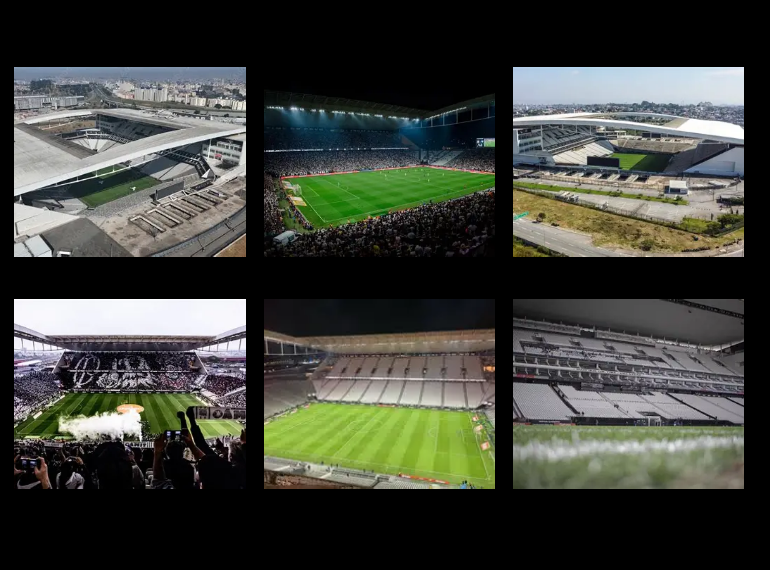
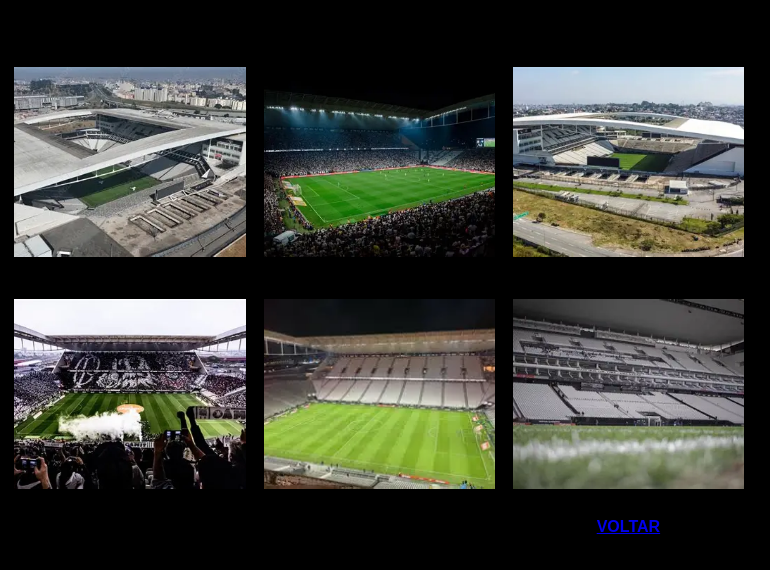
Before and after one commit to sccptima/timaosccp, a plain HTML site: page galeria.html in a window 1280 px wide. Shown: the full height of the page, 510-1280 px from the left. Drawn offline with Linux system fonts and the light colour scheme.

Commit message:
Update galeria.html

```diff
--- a/galeria.html
+++ b/galeria.html
@@ -395,6 +395,7 @@ src="foto9.webp"
 alt="Arena do Corinthians"
 loading="lazy">
 <center> <p></p> </center>
+  <center> <a href="index.html"> <b> VOLTAR </b> </a> </center>
 </div>
 
 
```
